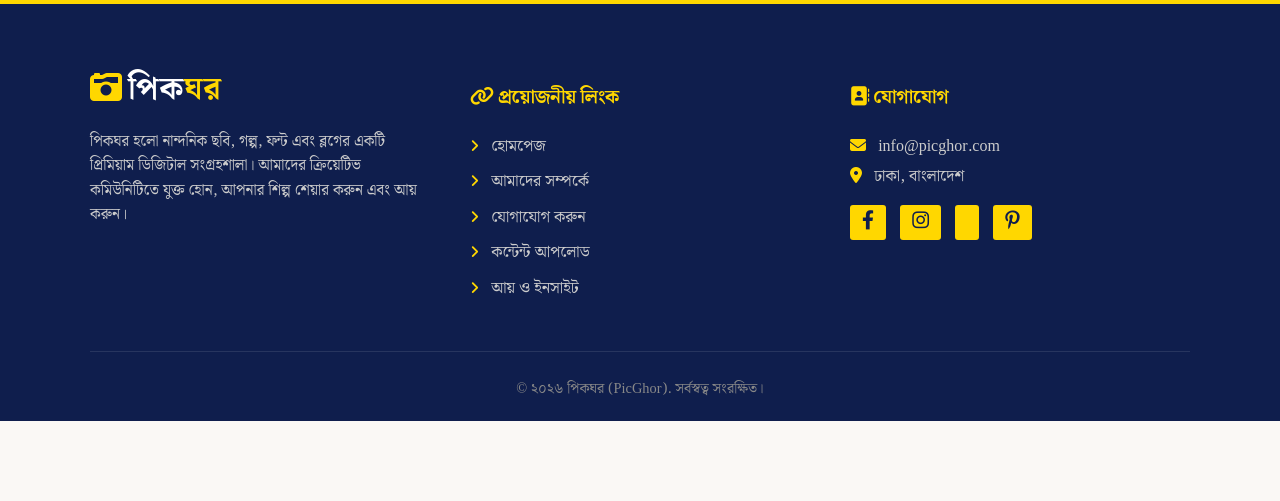
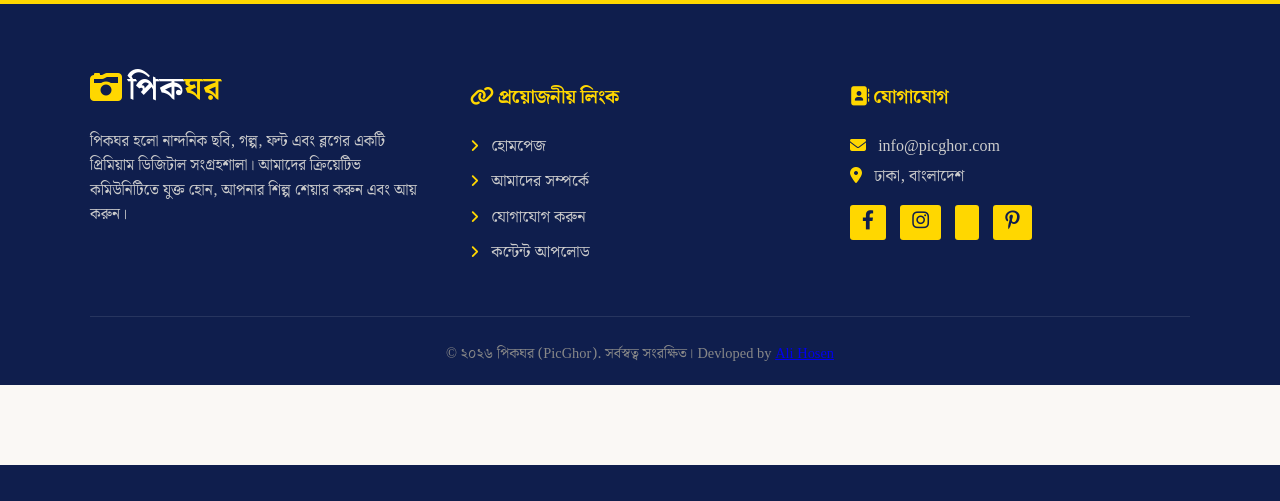
Before and after one commit to siaful2580mm-hub/testing, a Flask app: page / in a window 1280 px wide. Shown: the part 1000-1501 px from the top of the page. After the commit the page ends 1465 px from the top, so only its background shows below. Run offline with Flask 3, Linux system fonts and the light colour scheme; data that the repository does not hold is empty; some libraries are stand-ins or nearby versions.

Commit message:
Update base.html

```diff
--- a/templates/base.html
+++ b/templates/base.html
@@ -84,25 +84,24 @@
             <div class="footer-links">
                 <h3><i class="fa-solid fa-link"></i> প্রয়োজনীয় লিংক</h3>
                 <a href="/"><i class="fa-solid fa-angle-right"></i> হোমপেজ</a>
-                <a href="#"><i class="fa-solid fa-angle-right"></i> আমাদের সম্পর্কে</a>
-                <a href="#"><i class="fa-solid fa-angle-right"></i> যোগাযোগ করুন</a>
+                <a href="/about"><i class="fa-solid fa-angle-right"></i> আমাদের সম্পর্কে</a>
+                <a href="/contact"><i class="fa-solid fa-angle-right"></i> যোগাযোগ করুন</a>
                 <a href="/upload"><i class="fa-solid fa-angle-right"></i> কন্টেন্ট আপলোড</a>
-                <a href="/insight"><i class="fa-solid fa-angle-right"></i> আয় ও ইনসাইট</a>
-            </div>
+        </div>
             <div class="footer-contact">
                 <h3><i class="fa-solid fa-address-book"></i> যোগাযোগ</h3>
                 <p><i class="fa-solid fa-envelope" style="color: var(--accent); margin-right: 8px;"></i> info@picghor.com</p>
                 <p><i class="fa-solid fa-location-dot" style="color: var(--accent); margin-right: 8px;"></i> ঢাকা, বাংলাদেশ</p>
                 <div class="social-icons">
-                    <a href="#" title="Facebook"><i class="fa-brands fa-facebook-f"></i></a>
+                    <a href="https://www.facebook.com/profile.php?id=61588378066038" title="Facebook"><i class="fa-brands fa-facebook-f"></i></a>
                     <a href="#" title="Instagram"><i class="fa-brands fa-instagram"></i></a>
-                    <a href="#" title="Twitter"><i class="fa-brands fa-x-twitter"></i></a>
-                    <a href="#" title="Pinterest"><i class="fa-brands fa-pinterest-p"></i></a>
+                    <a href="https://www.tiktok.com/@alihosen.typography?_r=1&_t=ZS-94F5TWVJBqr" title="Twitter"><i class="fa-brands fa-x-tiktok"></i></a>
+                    <a href="https://pin.it/5QiXRSpBl" title="Pinterest"><i class="fa-brands fa-pinterest-p"></i></a>
                 </div>
             </div>
         </div>
         <div class="footer-bottom">
-            &copy; ২০২৬ পিকঘর (PicGhor). সর্বস্বত্ব সংরক্ষিত।
+            &copy; ২০২৬ পিকঘর (PicGhor). সর্বস্বত্ব সংরক্ষিত। Devloped by <a href="https://alihosenofficial.github.io/">Ali Hosen</a>
         </div>
     </footer>
 <!-- ==========================================
```
